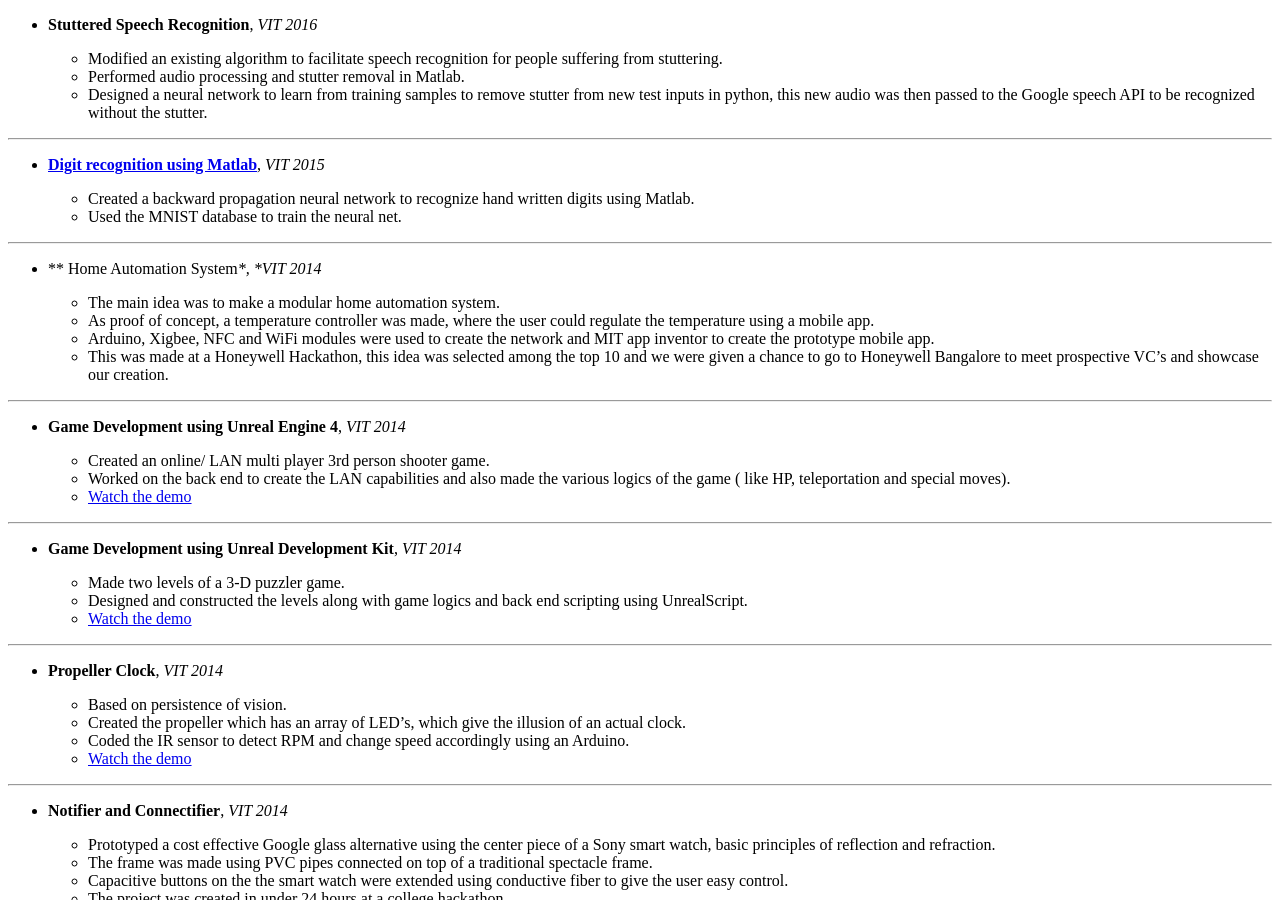
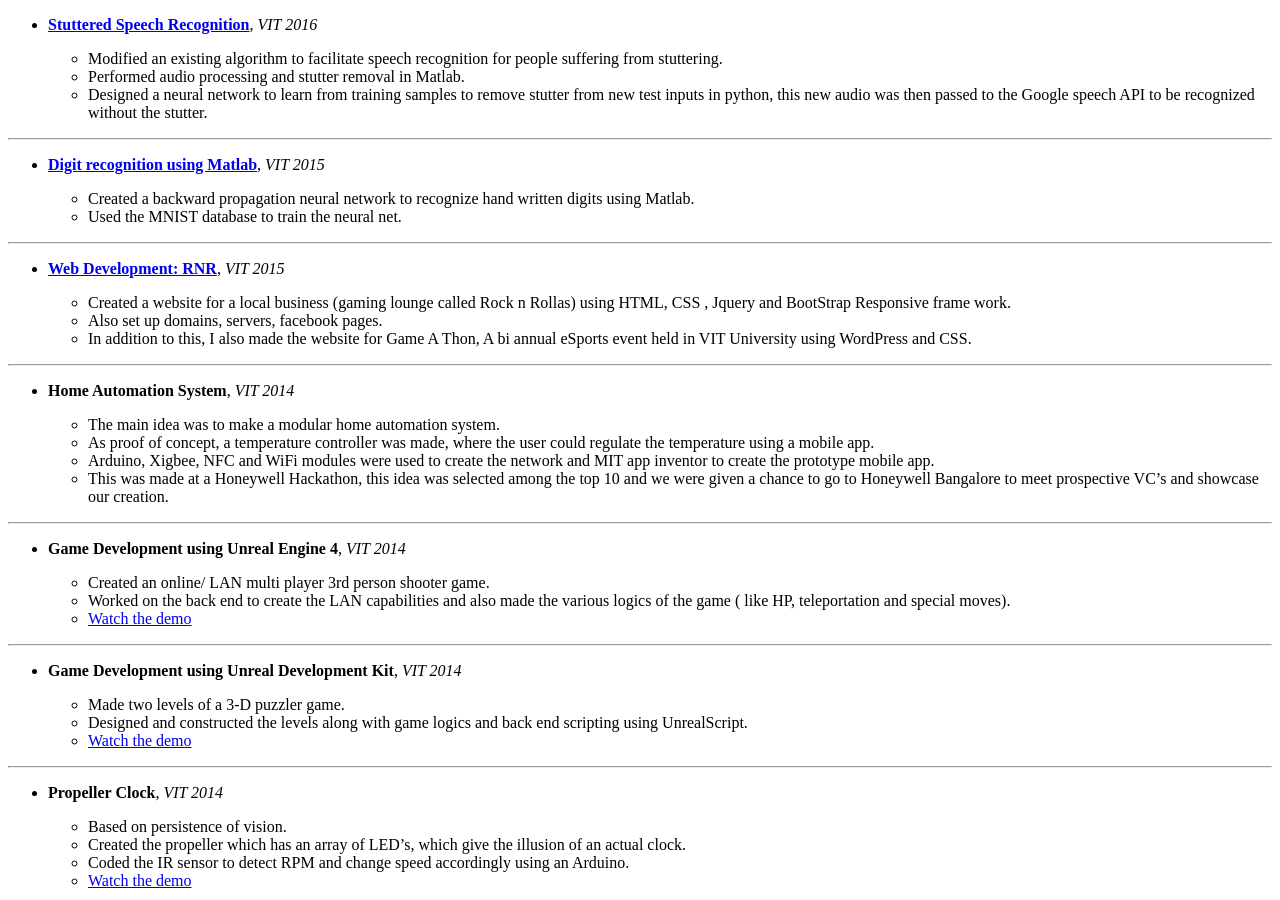
Before and after one commit to khannasarthak/khannasarthak.github.io, a Jekyll site: the page built from projects.md, in a window 1280 px wide and 900 px high, scrolled down 628 px. Built offline with Jekyll 4.4.1, drawn with Linux system fonts in a browser that asks for light colours; nearby versions of some CDN libraries.

Commit message:
Left with wehacklift
rest all added

```diff
--- a/projects.md
+++ b/projects.md
@@ -4,14 +4,14 @@
 ---
 
 ---
-* **Theater Management system**, *ASU 2017*
+* [**Theater Management system**](https://github.com/khannasarthak/DMProject){:target="_blank"}, *ASU 2017*
 
    * Built the web application from scratch using python flask and MySQL.
    * The database had a relational model with queries handling tasks like insertions, updates, deletions. Triggers and indexes were also used.
    * Generated the dummy data using python faker library.
 
 ---
-* **Airbnb New User Bookings Prediction**, *ASU 2016*
+* [**Airbnb New User Bookings Prediction**](https://github.com/khannasarthak/Airbnb-sml){:target="_blank"}, *ASU 2016*
 
    * Processed raw data, making it usable for further analysis using the python pandas library.
    * Performed feature engineering and statistical analysis of the data obtaining relevant insights using scikit-learn.
@@ -19,24 +19,31 @@
    * Analyzed blended ensembles’ performance versus traditional classifiers
 
 ---
-* **Naïve Bayes, K-NN, K-means implementation**, *ASU 2016*
+* [**Naïve Bayes, K-NN, K-means implementation**](https://github.com/khannasarthak/ML){:target="_blank"}, *ASU 2016*
    * Prepped raw data and realized the algorithms in python. Used numpy and matplotlib libraries
 
 ---
-* **Stuttered Speech Recognition**, *VIT 2016*
+* [**Stuttered Speech Recognition**](https://github.com/khannasarthak/Stuttered-Speech-recognition){:target="_blank"}, *VIT 2016*
 
    * Modified an existing algorithm to facilitate speech recognition for people suffering from stuttering.
    * Performed audio processing and stutter removal in Matlab.
    * Designed a neural network to learn from training samples to remove stutter from new test inputs in python, this new audio was then passed to the Google speech API to be recognized without the stutter.
 
 ---
-* [**Digit recognition using Matlab**](http://khannasarthak.github.io/Digit-Recognition-using-Neural-Networks/){:target="_blank"}, *VIT 2015*
+* [**Digit recognition using Matlab**](https://github.com/khannasarthak/Digit-Recognition-using-Neural-Networks){:target="_blank"}, *VIT 2015*
 
    * Created a backward propagation neural network to recognize hand written digits using Matlab.
    * Used the MNIST database to train the neural net.
 
 ---
-* ** Home Automation System**, *VIT 2014*
+* [**Web Development: RNR**](https://github.com/khannasarthak/RNRwebsite){:target="_blank"}, *VIT 2015*
+
+   * Created a website for a local business (gaming lounge called Rock n Rollas) using HTML, CSS , Jquery and BootStrap Responsive frame work.
+   * Also set up domains, servers, facebook pages.
+   * In addition to this, I also made the website for Game A Thon, A bi annual eSports event held in VIT University using WordPress and CSS.
+
+---
+* **Home Automation System**, *VIT 2014*
 
    * The main idea was to make a modular home automation system.
    * As proof of concept, a temperature controller was made, where the user could regulate the temperature using a mobile app.
@@ -66,7 +73,7 @@
    * [Watch the demo](https://www.youtube.com/watch?v=rvjXhWs6Akk){:target="_blank"}
 
 ---
-* **Notifier and Connectifier**, *VIT 2014*
+* [**Notifier and Connectifier**](https://github.com/khannasarthak/Notifier-N-Connectifier){:target="_blank"}, *VIT 2014*
 
    * Prototyped a cost effective Google glass alternative using the center piece of a Sony smart watch, basic principles of reflection and refraction.
    * The frame was made using PVC pipes connected on top of a traditional spectacle frame.
```
